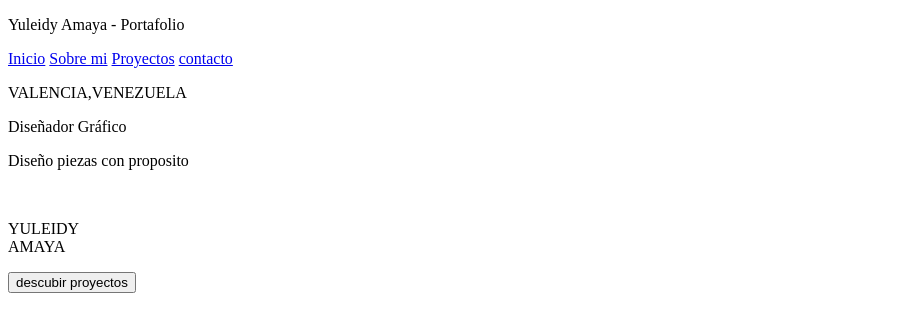
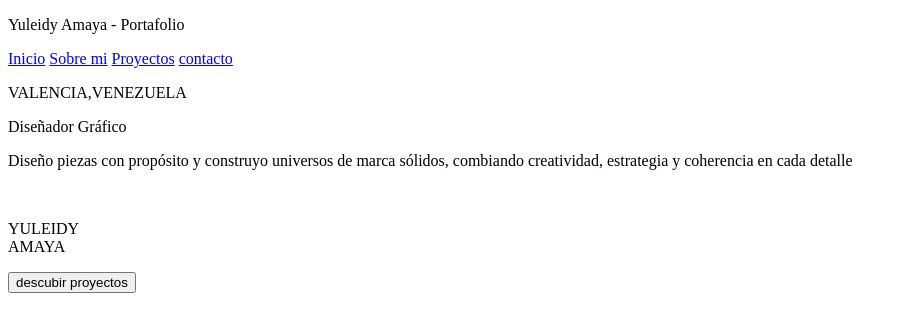
Before and after one commit to yuleidy26/primer-proyecto-alfa, a SvelteKit app: page / in a window 1280 px wide. Shown: the top 332 px of the page, without its empty margins (0-907 px from the left). Built offline with nearby package versions, Linux system fonts and the light colour scheme.

Commit message:
nuevos cambios

```diff
--- a/src/routes/+page.svelte
+++ b/src/routes/+page.svelte
@@ -5,7 +5,7 @@
     <div>
         <div>
             <div><p>Diseñador Gráfico</p></div>
-            <div><p>Diseño piezas con proposito</p></div>
+            <div><p>Diseño piezas con propósito y construyo universos de marca sólidos, combiando creatividad, estrategia y coherencia en cada detalle </p></div>
         </div>
         <div>
             <img src="" alt="">
```
